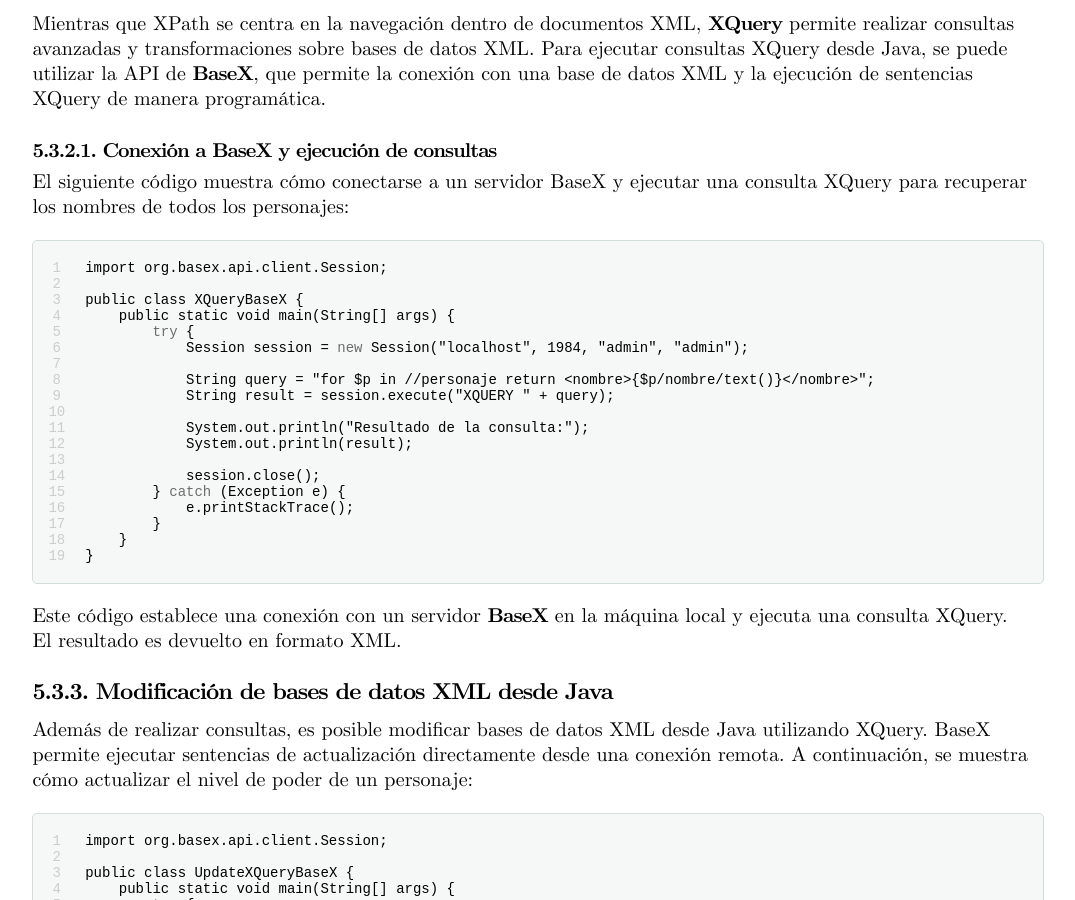
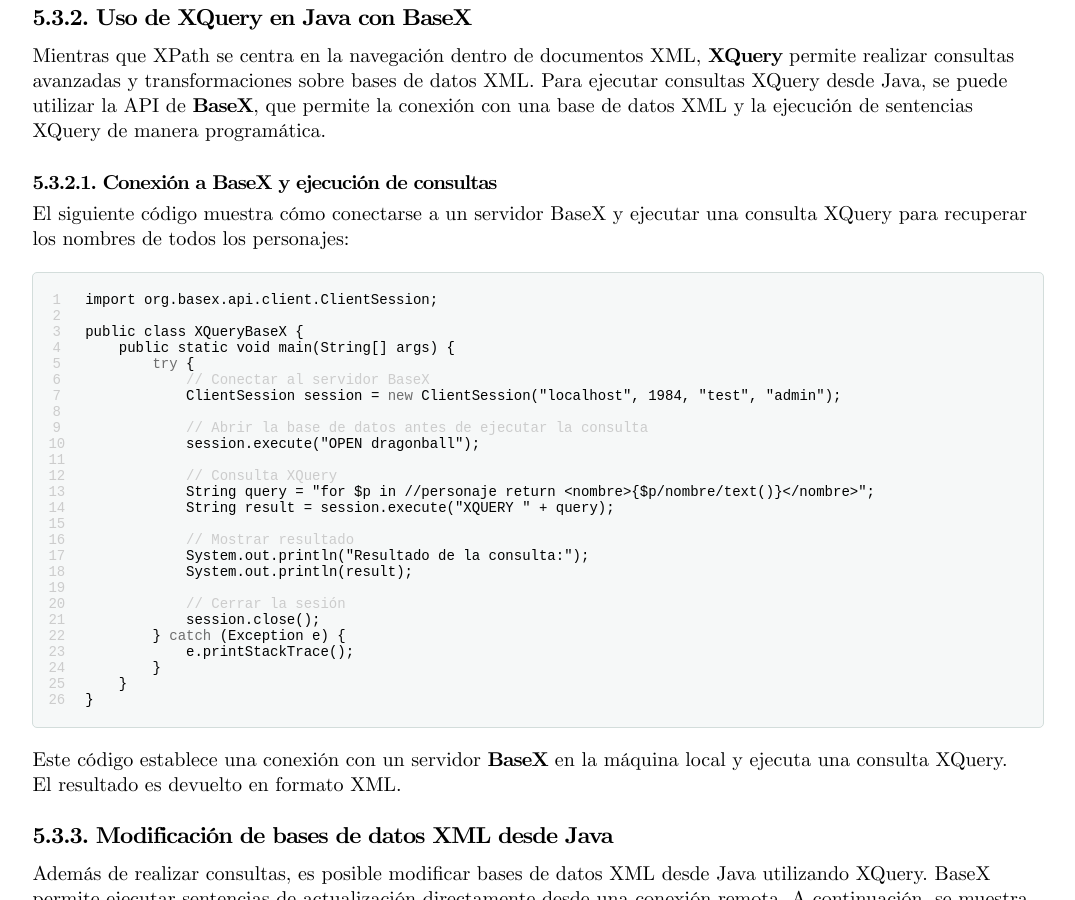
Before and after one commit to TeoRojas/teorojas.github.io, a Jekyll site: the page built from acceso-a-datos/UD05-teoria.md, in a window 1280 px wide and 900 px high, scrolled down 37667 px. Shown: the whole window, without its empty margins (102-1177 px from the left). Built offline with Jekyll 4.4.1, drawn with Linux system fonts in a browser that asks for light colours; nearby versions of some CDN libraries; some of the changed text lies outside the part shown.

Commit message:
ADD.UD05 -> 1.5 Ñe

````diff
--- a/acceso-a-datos/UD05-teoria.md
+++ b/acceso-a-datos/UD05-teoria.md
@@ -1315,19 +1317,26 @@ Mientras que XPath se centra en la navegación dentro de documentos XML, **XQuer
 El siguiente código muestra cómo conectarse a un servidor BaseX y ejecutar una consulta XQuery para recuperar los nombres de todos los personajes:
 
 ```java
-import org.basex.api.client.Session;
+import org.basex.api.client.ClientSession;
 
 public class XQueryBaseX {
     public static void main(String[] args) {
         try {
-            Session session = new Session("localhost", 1984, "admin", "admin");
+            // Conectar al servidor BaseX
+            ClientSession session = new ClientSession("localhost", 1984, "test", "admin");
 
+            // Abrir la base de datos antes de ejecutar la consulta
+            session.execute("OPEN dragonball");
+
+            // Consulta XQuery
             String query = "for $p in //personaje return <nombre>{$p/nombre/text()}</nombre>";
             String result = session.execute("XQUERY " + query);
 
+            // Mostrar resultado
             System.out.println("Resultado de la consulta:");
             System.out.println(result);
 
+            // Cerrar la sesión
             session.close();
         } catch (Exception e) {
             e.printStackTrace();
````
Also changed, not shown: other parts of acceso-a-datos/UD05-teoria.md (+7 -5 lines).
